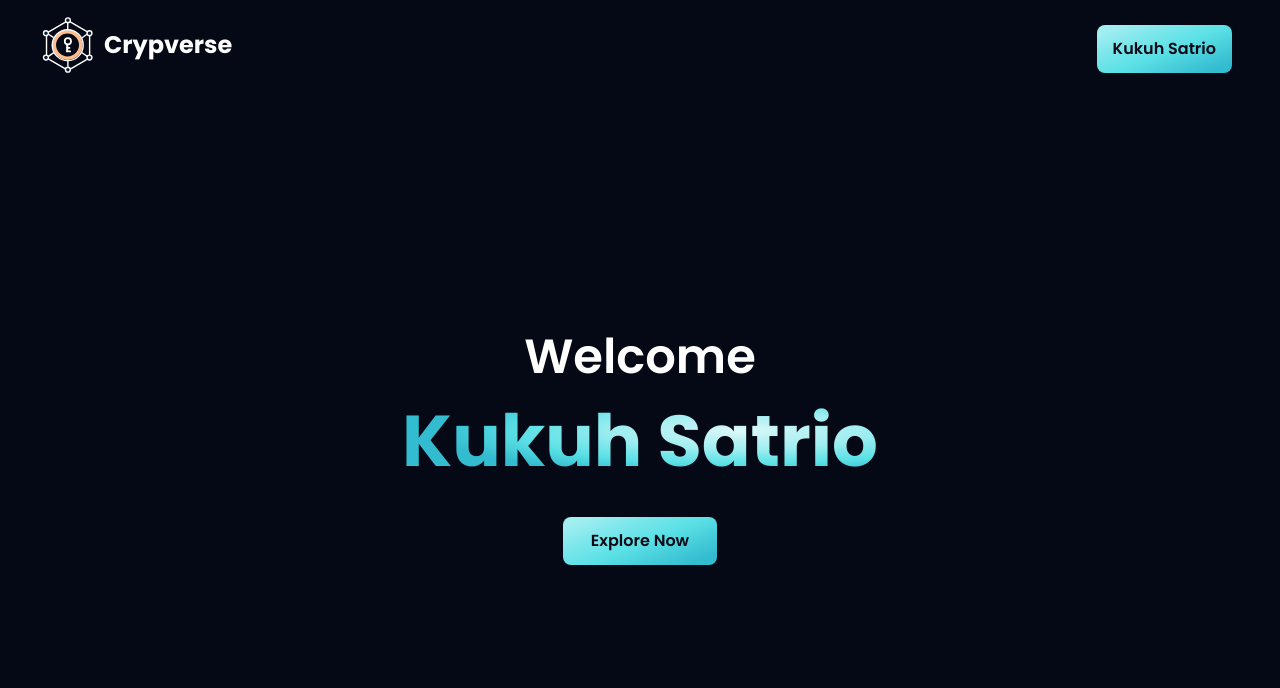
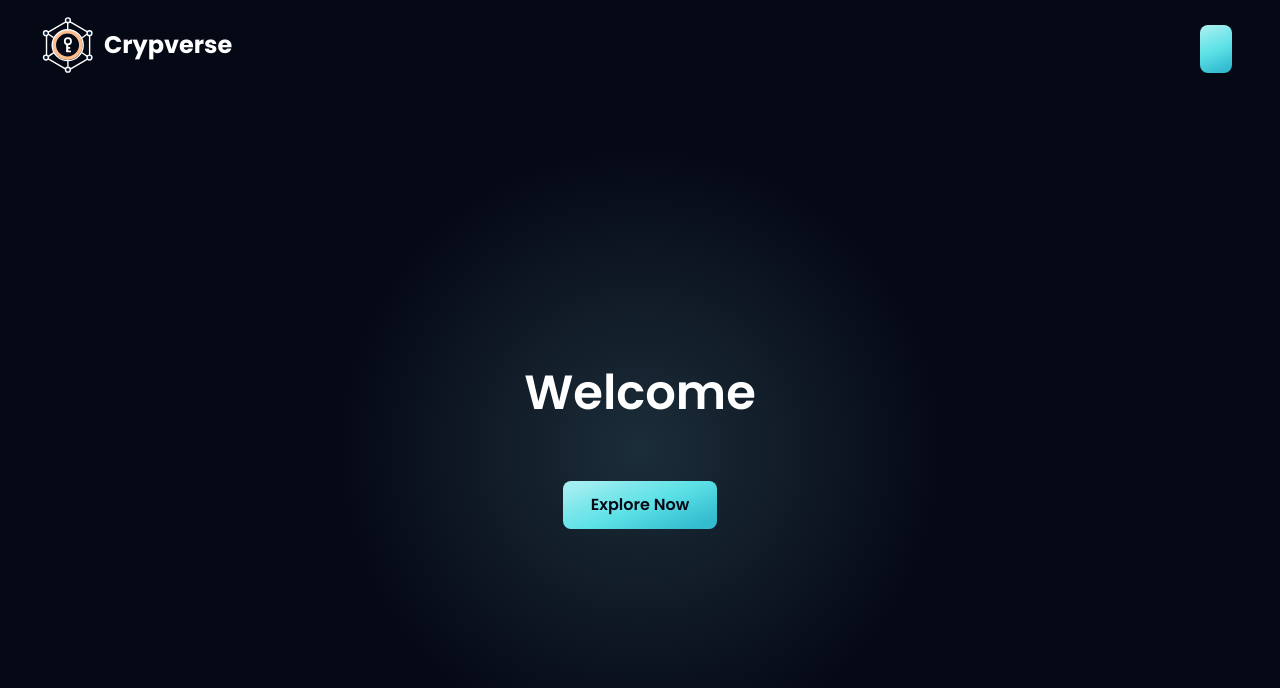
Before and after one commit to satrio92/crypverse-frontend, a Vue app: page / in a window 1280 px wide. Shown: the top 688 px of the page. Built offline with nearby package versions, Linux system fonts and the light colour scheme; no server answers; sample sign-in values are in the browser's storage; some icons are missing.

Commit message:
fix login redirect

```diff
--- a/src/index.css
+++ b/src/index.css
@@ -68,6 +68,16 @@
         153.47deg,
         rgba(255, 255, 255, 0) -341.94%,
         #14101d 95.11%
+        );
+    }
+
+    .bg-rounded-gradient {
+        background: radial-gradient(
+            50% 50% at 50% 50%,
+            rgba(125, 204, 214, 0.1875) 0%,
+            rgba(255, 255, 255, 0) 100%,
+            rgba(125, 204, 214, 0)
+            100%
         );
     }
 
--- a/src/views/Home.vue
+++ b/src/views/Home.vue
@@ -10,16 +10,24 @@
             </div>
             <div class="flex gap-2 items-center">
                 <div class="bg-blue-gradient rounded-lg h-12 flex items-center px-4">
-                    <p class="text-main font-semibold">Kukuh Satrio</p>
+                    <p class="text-main font-semibold">{{ user.nama }}</p>
                 </div>
-                <i class="ti ti-chevron-down text-2xl text-white cursor-pointer"></i>
+                <i class="ti text-2xl text-white cursor-pointer" :class="[dropdown ? 'ti-chevron-up' : 'ti-chevron-down']" @click="dropdown = !dropdown"></i>
             </div>
         </nav>
+        <div v-if="dropdown" class="absolute top-[92px] right-10 text-main bg-slate-200 px-8 py-4 rounded-md font-semibold flex flex-col gap-3 items-center">
+            <p>Detail Profile</p>
+            <p>Setting</p>
+            <p class="cursor-pointer" @click="logOut()">Logout</p>
+        </div>
         <div class="w-full h-full flex items-center justify-center">
-            <div class="flex flex-col items-center gap-10">
+            <div class="bg-rounded-gradient w-[600px] h-[600px] rounded-full absolute z-0">
+
+            </div>
+            <div class="flex flex-col items-center gap-10 z-20">
                 <div class="flex flex-col gap-6 items-center">
                     <h2 class="text-5xl font-semibold text-white">Welcome</h2>
-                    <h1 class="title text-gradient text-7xl font-bold">Kukuh Satrio</h1>
+                    <h1 class="title text-gradient text-7xl font-bold">{{ user.nama }}</h1>
                 </div>
                 <div class="bg-blue-gradient rounded-lg h-12 flex items-center px-7">
                     <p class="text-main font-semibold">Explore Now</p>
@@ -40,7 +48,8 @@ export default {
     data() {
         return {
             id: sessionStorage.getItem('user'),
-            user: {}
+            user: {},
+            dropdown: false
         }
     },
     methods: {
@@ -61,6 +70,10 @@ export default {
             })
             text.start()
             text.reveal(3000)
+        },
+        logOut() {
+            sessionStorage.clear()
+            this.$router.push({ name : 'Login' })
         }
     },
     mounted() {
--- a/src/views/Login.vue
+++ b/src/views/Login.vue
@@ -78,14 +78,17 @@ export default {
 				}, 3000)
 			},
 			setUser(data) {
+				console.log(data)
 				if (data['message']) {
 					if (Object.keys(data['message']) == 0) {
 						this.message = "User tidak ditemukan"
+					} else {
+
+						this.message = data.message
 					}
-					this.message = data.message
 				} else {
+					sessionStorage.setItem("user", data._id)
 					this.popupSuccess = true
-					sessionStorage.setItem("user", data._id)
 					setTimeout(this.clearPopup, 3000)
 				}
 			},
```
